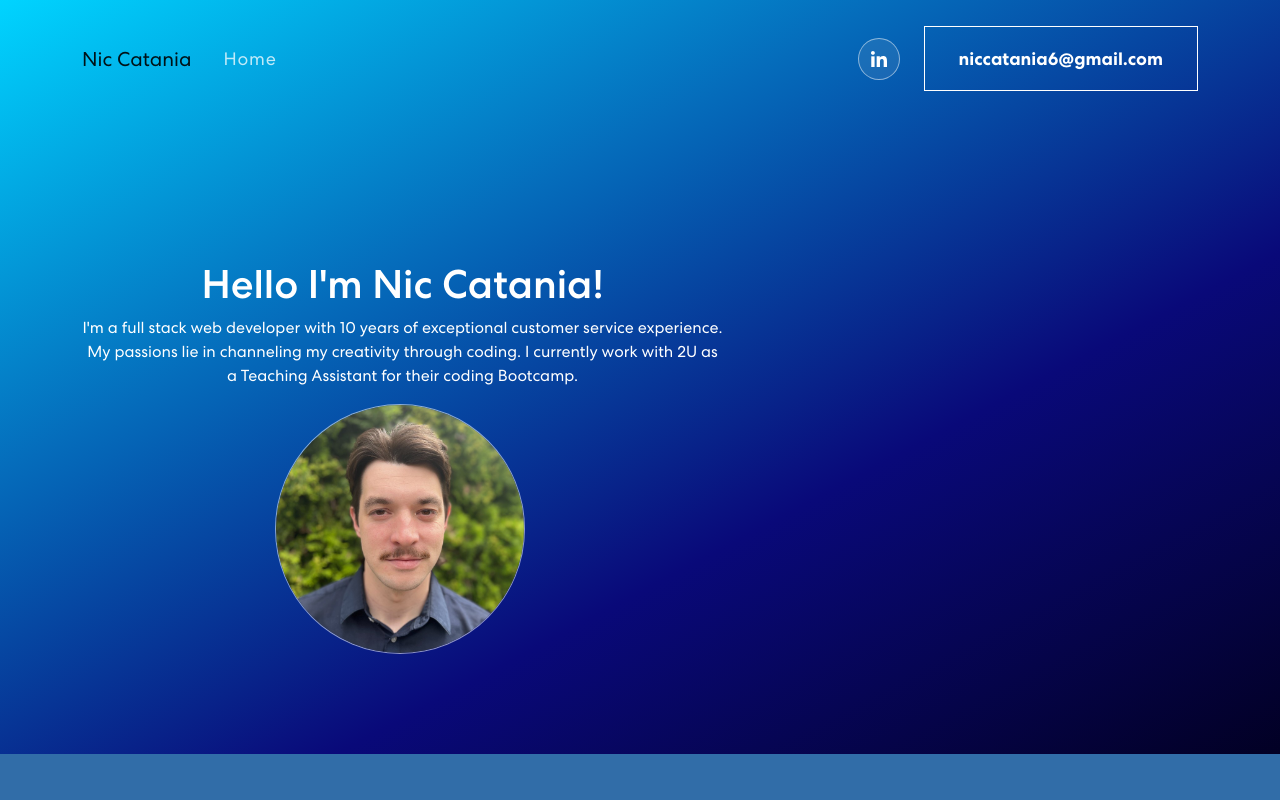
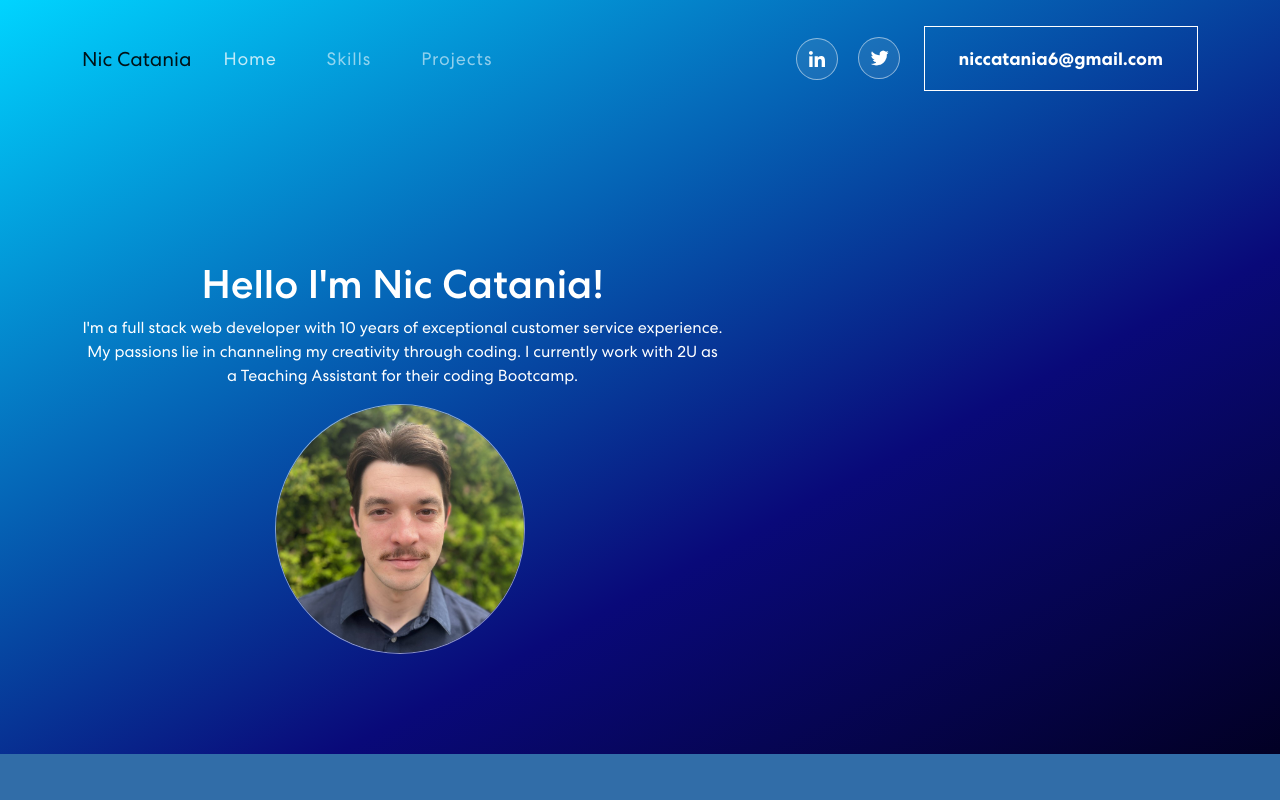
Before and after one commit to Niccatania/react_practice, a React (Create React App) app: page / in a window 1280 px wide. Shown: the top 800 px of the page. Built offline with nearby package versions, Linux system fonts and the light colour scheme.

Commit message:
added twitter icon

```diff
--- a/src/App.css
+++ b/src/App.css
@@ -284,3 +284,45 @@ opacity: 0.5;
  .item{
   margin: 40px;
  }
+
+ /* Twitter icon */
+
+ .social-icon2{
+  display: inline-block;
+  margin-left: 14px;
+}
+
+.social-icon2 a{
+  width: 42px;
+  height: 42px;
+  background: rgba(217, 217, 217, 0.1);
+  display: inline-flex;
+  border-radius: 50%;
+  margin-right: 6px;
+  align-items: center;
+  justify-content: center;
+  line-height: 1;
+  border: 1px solid rgba(255,255,255, 0.5);
+}
+
+.social-icon2 a::before {
+  content: "";
+  width: 42px;
+  position: absolute;
+  background-color: #fff;
+  border-radius: 50%;
+  transform: scale(0);
+  transition: 0.3s ease-in-out;
+}
+.social-icon2 a:hover::before {
+  transform: scale(1);
+}
+.social-icon2 a img {
+  width: 70%;
+  z-index: 1;
+  transition: 0.3s ease-in-out;
+}
+
+.social-icon2 a:hover img{
+  filter: brightness(0) saturate(100%) invert(0%) sepia(7%) saturate(98%) hue-rotate(346deg) brightness(100%);
+}
--- a/src/components/NavBar.js
+++ b/src/components/NavBar.js
@@ -7,6 +7,7 @@ import navIcon1 from '../assets/img/nav-icon1.svg';
 import logo from "../assets/img/logo.svg";
 import linked from "../assets/img/linked.png";
 import email from "../assets/img/email.png"
+import twitt from "../assets/img/twitt.png";
 
 export const NavBar = () => {
     const [activeLink, setActiveLink] = useState('home');
@@ -31,23 +32,25 @@ export const NavBar = () => {
      }
 
   return (
-    <Navbar  expand="lg" className={scrolled ? "scrolled": ""}>
+    <Navbar  expand="lg" className={scrolled ? "scrolled aText": ""}>
       <Container>
         <Navbar.Brand href="#home">Nic Catania</Navbar.Brand>
-        {/* <img src={logo} alt="logo" /> */}
         <Navbar.Toggle aria-controls="basic-navbar-nav">
           <span className="navbar-toggler-icon"></span>
         </Navbar.Toggle>
         <Navbar.Collapse id="basic-navbar-nav">
           <Nav className="me-auto linkClass">
             <Nav.Link href="#home" className={activeLink === 'home' ? 'active navbar-link': 'navbar-link'} onClick={ () => onUpdateActiveLink('home')} >Home</Nav.Link>
-            {/* <Nav.Link href="#skills" className={activeLink === 'skills' ? 'active navbar-link': 'navbar-link'} onClick={ () => onUpdateActiveLink('skills')}>Skills</Nav.Link>
-            <Nav.Link href="#projects" className={activeLink === 'projects' ? 'active navbar-link': 'navbar-link'} onClick={ () => onUpdateActiveLink('projects')}><Link to="/Projects">Projects</Link></Nav.Link>
-            <Nav.Link href="#design" className={activeLink === 'design' ? 'active navbar-link': 'navbar-link'} onClick={ () => onUpdateActiveLink('design')}><Link to="/Design">Design</Link></Nav.Link> */}
+             <Nav.Link href="#skills" className={activeLink === 'skills' ? 'active navbar-link': 'navbar-link'} onClick={ () => onUpdateActiveLink('skills')}>Skills</Nav.Link>
+            <Nav.Link href="#projects" className={activeLink === 'projects' ? 'active navbar-link': 'navbar-link'} onClick={ () => onUpdateActiveLink('projects')}>Projects</Nav.Link>
+            {/*<Nav.Link href="#design" className={activeLink === 'design' ? 'active navbar-link': 'navbar-link'} onClick={ () => onUpdateActiveLink('design')}><Link to="/Design">Design</Link></Nav.Link> */}
           </Nav>
           <span className="navbar-text">
             <div className="social-icon">
-            <a href="https://www.linkedin.com/in/niccatania/"><img src={navIcon1} alt="" /></a>
+            <a href="https://www.linkedin.com/in/niccatania/"><img src={navIcon1} alt="linkedIn" /></a>
+            </div>
+            <div className="social-icon2">
+            <a href="https://twitter.com/NicCatania"><img src={twitt} alt="twitter" /></a>
             </div>
             <button className="vvd" onClick={()=> console.log("connect")}><span>
                niccatania6@gmail.com</span></button>
```
Also changed, not shown: src/assets/img/twitt.png (added).
